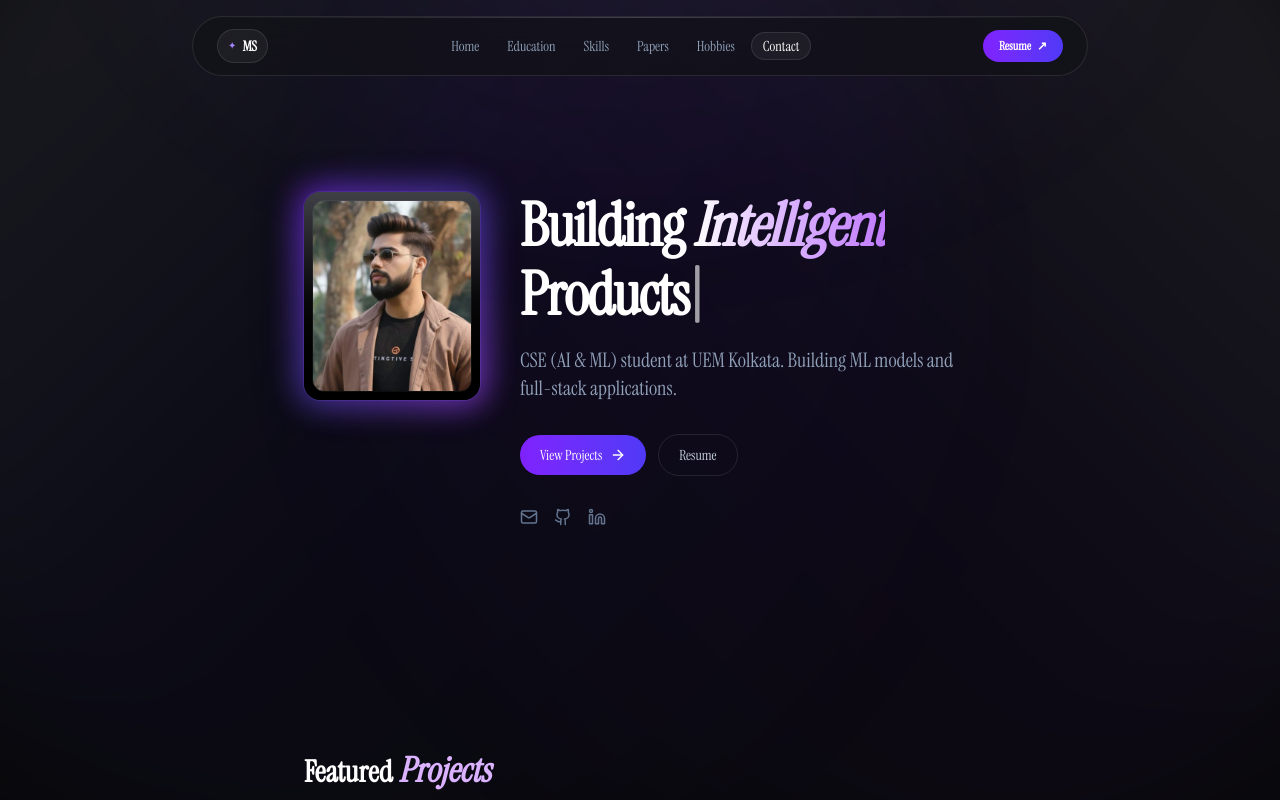
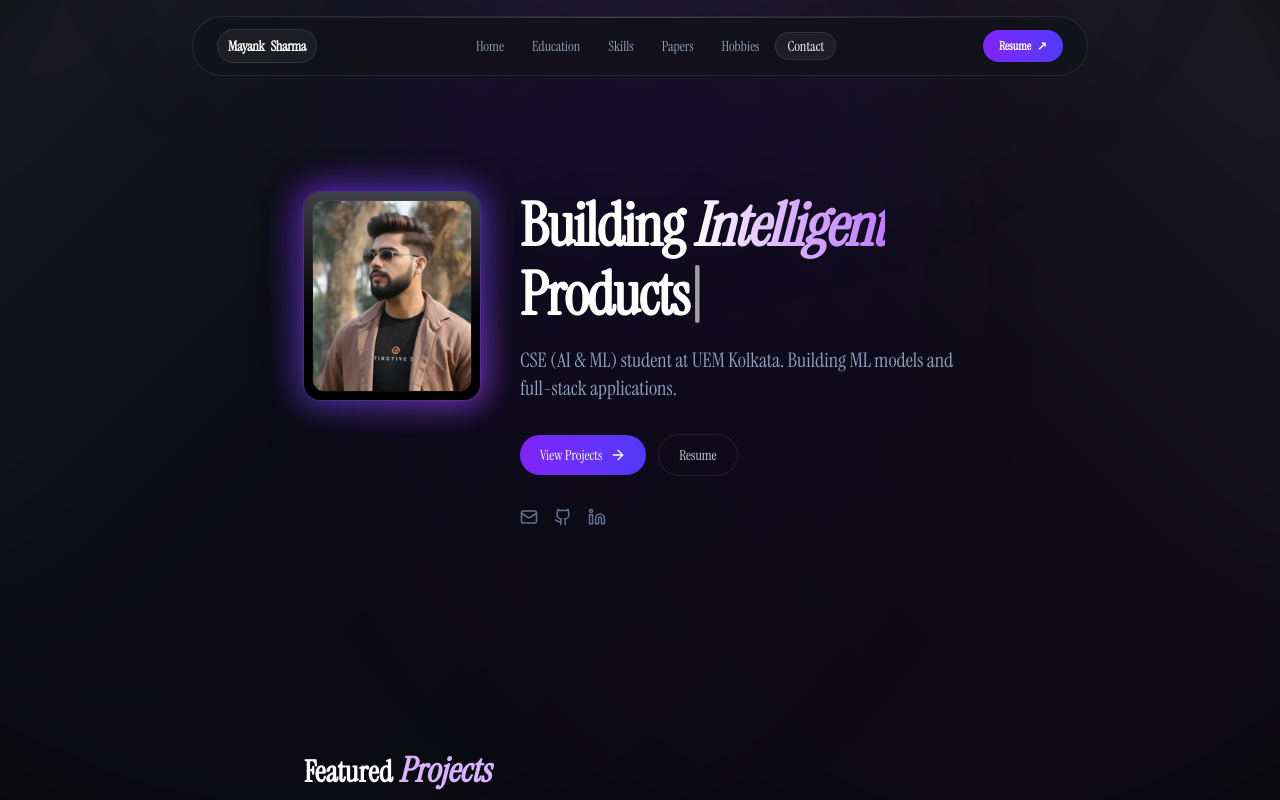
Before and after one commit to Mayank8159/portfolio, a Next.js app in the folder client/: page / in a window 1280 px wide. Shown: the top 800 px of the page. Built offline with nearby package versions, Linux system fonts and the light colour scheme.

Commit message:
Update Navbar: replace initials with full name for improved clarity

```diff
--- a/client/src/components/portfolio/Navbar.jsx
+++ b/client/src/components/portfolio/Navbar.jsx
@@ -70,8 +70,10 @@ export default function Navbar({ items }) {
             className="group flex items-center"
           >
             <span className="flex items-center gap-1.5 rounded-full border border-white/10 bg-white/5 px-2.5 py-1.5 transition-all group-hover:border-violet-500/40 group-hover:shadow-[0_0_12px_rgba(124,58,237,0.25)]">
-              <span aria-hidden="true" className="text-[10px] leading-none text-violet-400 transition-colors group-hover:text-violet-300">✦</span>
-              <span className="text-sm font-bold tracking-tight text-white transition-colors group-hover:text-violet-300">MS</span>
+              <span className="flex items-center gap-1.5 text-sm font-bold tracking-tight transition-colors group-hover:text-violet-300">
+                <span className="text-white">Mayank</span>
+                <span className="text-white">Sharma</span>
+              </span>
             </span>
           </a>
 
```
